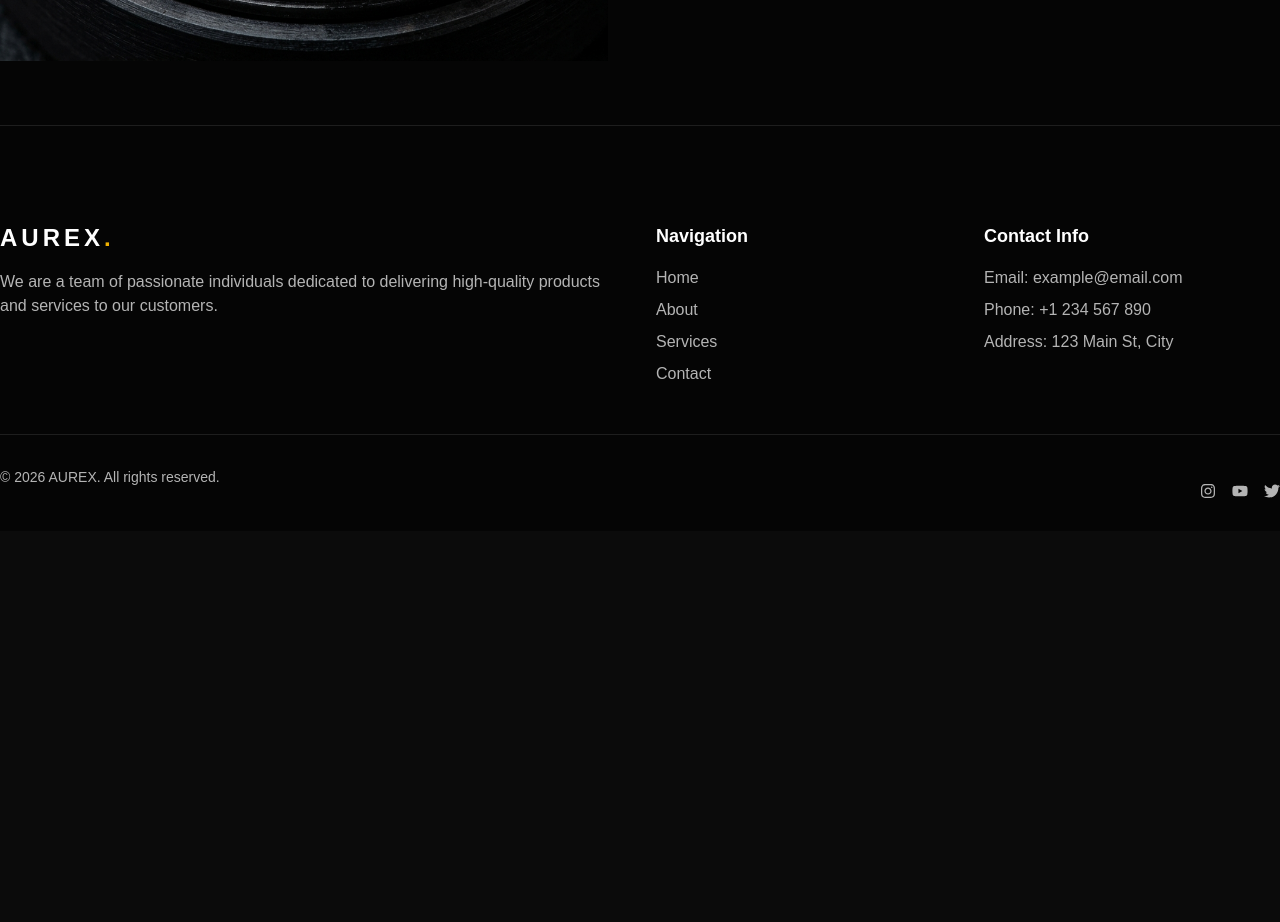
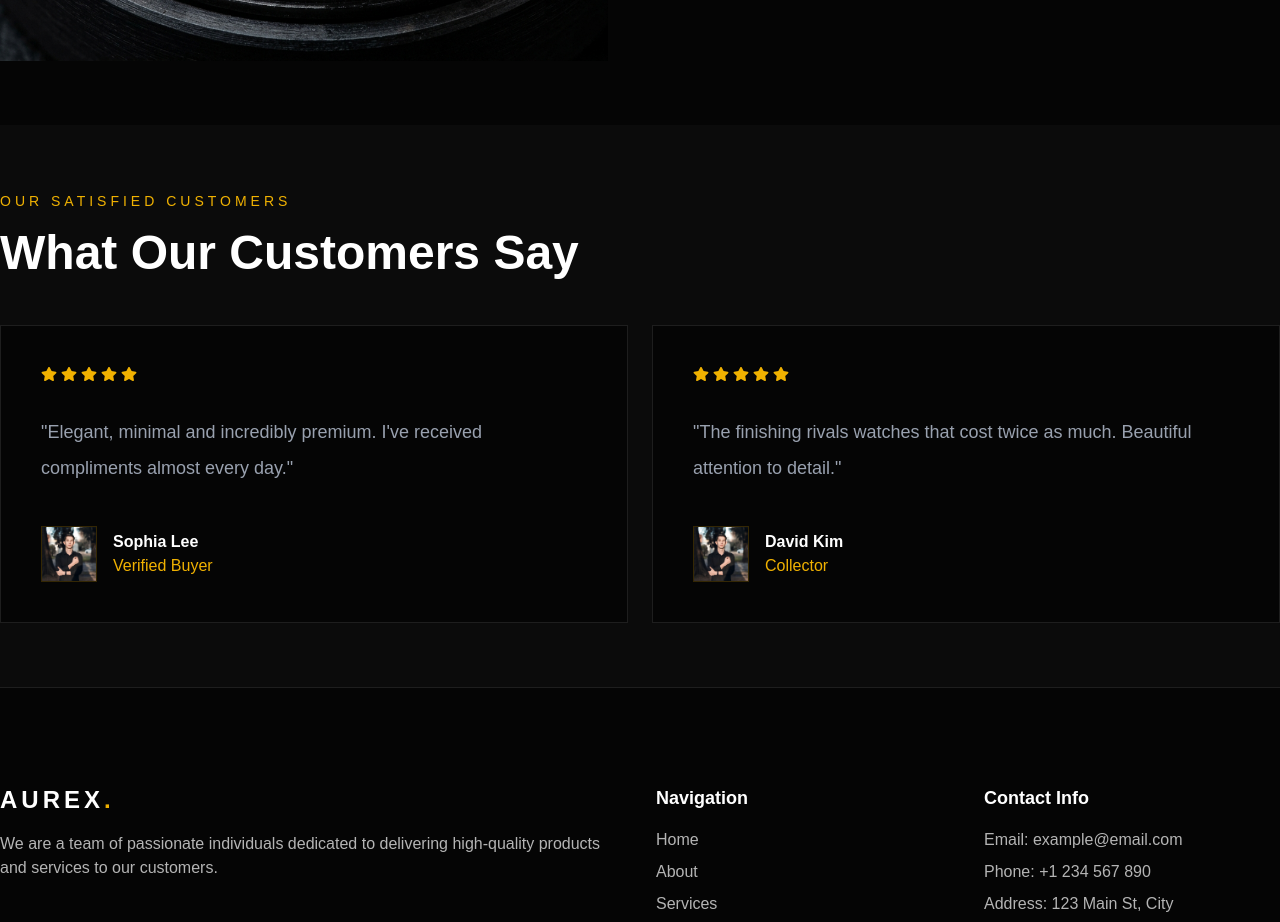
Before and after one commit to dev-nirob1/order-verification-system, a Next.js app: page / in a window 1280 px wide. Shown: the part 4880-5802 px from the top of the page. Before the commit the page ends 5411 px from the top, so only its background shows below. Built offline with nearby package versions, Linux system fonts and the light colour scheme.

Commit message:
testimonial section

```diff
--- a/src/app/(front)/page.js
+++ b/src/app/(front)/page.js
@@ -19,8 +19,8 @@ const LandingPage = () => {
             <Specification/>
             <FaqSection/>
            <Craftsmanship />
-           {/*   <Testimonials/>
-            <OrderForm/>
+              <Testimonials/>
+           {/* <OrderForm/>
             <CtaSection/> */}
         </div>
     );
--- a/src/app/components/front/Testimonials.jsx
+++ b/src/app/components/front/Testimonials.jsx
@@ -1,19 +1,18 @@
 "use client";
 
-import Image from "next/image";
 import { Swiper, SwiperSlide } from "swiper/react";
 import { Autoplay } from "swiper/modules";
-import { FaStar } from "react-icons/fa";
-
 import "swiper/css";
 import "swiper/css/pagination";
+import SectionHeader from "../common/SectionHeader";
+import TestimonialCards from "../ui/TestimonialCards";
 
 const testimonials = [
   {
     id: 1,
     name: "Marcus Vincent",
     role: "Verified Buyer",
-    image: "/images/users/user-1.jpg",
+    image: "/profile.jpg",
     review:
       "The craftsmanship exceeded every expectation. It feels like a watch that will stay with me for decades.",
   },
@@ -21,7 +20,7 @@ const testimonials = [
     id: 2,
     name: "Sophia Lee",
     role: "Verified Buyer",
-    image: "/images/users/user-2.jpg",
+    image: "/profile.jpg",
     review:
       "Elegant, minimal and incredibly premium. I've received compliments almost every day.",
   },
@@ -29,7 +28,7 @@ const testimonials = [
     id: 3,
     name: "David Kim",
     role: "Collector",
-    image: "/images/users/user-3.jpg",
+    image: "/profile.jpg",
     review:
       "The finishing rivals watches that cost twice as much. Beautiful attention to detail.",
   },
@@ -37,32 +36,24 @@ const testimonials = [
     id: 4,
     name: "Oliver James",
     role: "Verified Buyer",
-    image: "/images/users/user-4.jpg",
+    image: "/profile.jpg",
     review:
       "From packaging to build quality, everything screams luxury. Absolutely worth it.",
   },
 ];
 
-export default function Testimonials() {
+const Testimonials = () => {
   return (
-    <section id="reviews" className="bg-[#0b0b0b] py-28">
-      <div className="mx-auto max-w-7xl px-6 lg:px-8">
-
+    <section id="reviews" className="py-16">
+      <div className="mx-auto max-w-7xl px-6 lg:px-0">
         {/* Heading */}
-
-        <div className="mb-16 text-center">
-          <p className="text-sm uppercase tracking-[4px] text-yellow-500">
-            Owner Reviews
-          </p>
-
-          <h2 className="mt-4 text-5xl font-bold text-white">
-            Trusted Testimony
-          </h2>
-
-        </div>
+        <SectionHeader
+          title="What Our Customers Say"
+          subtitle="our satisfied customers"
+        />
 
         <Swiper
-          modules={[ Autoplay]}
+          modules={[Autoplay]}
           spaceBetween={24}
           slidesPerView={1}
           loop
@@ -76,53 +67,13 @@ export default function Testimonials() {
           }}
         >
           {testimonials.map((item) => (
-            <SwiperSlide key={item.id}>
-              <div className="border border-white/10 bg-white/[0.03] p-10 backdrop-blur-xl transition duration-300 hover:border-yellow-500/30 hover:bg-white/[0.05]">
-
-                {/* Stars */}
-
-                <div className="mb-8 flex gap-1 text-yellow-500">
-                  {[...Array(5)].map((_, i) => (
-                    <FaStar key={i} size={16} />
-                  ))}
-                </div>
-
-                {/* Review */}
-
-                <p className="min-h-[130px] text-lg leading-9 text-gray-300">
-                  "{item.review}"
-                </p>
-
-                {/* User */}
-
-                <div className="mt-10 flex items-center gap-4">
-
-                  <Image
-                    src={item.image}
-                    alt={item.name}
-                    width={60}
-                    height={60}
-                    className="h-14 w-14 object-cover"
-                  />
-
-                  <div>
-                    <h4 className="font-semibold text-white">
-                      {item.name}
-                    </h4>
-
-                    <p className="text-sm text-yellow-500">
-                      {item.role}
-                    </p>
-                  </div>
-
-                </div>
-
-              </div>
+            <SwiperSlide key={item.id} className="mt-12">
+              <TestimonialCards item={item} />
             </SwiperSlide>
           ))}
         </Swiper>
-
       </div>
     </section>
   );
-}
+};
+export default Testimonials;
--- /dev/null
+++ b/src/app/components/ui/TestimonialCards.jsx
@@ -0,0 +1,41 @@
+import Image from "next/image";
+import React from "react";
+import { FaStar } from "react-icons/fa";
+
+const TestimonialCards = ({ item }) => {
+  return (
+    <div>
+      <div className="border border-white/10 bg-(--foreground) p-10">
+        {/* Stars */}
+        <div className="mb-8 flex gap-1 text-yellow-500">
+          {[...Array(5)].map((_, i) => (
+            <FaStar key={i} size={16} />
+          ))}
+        </div>
+
+        {/* Review */}
+        <p className="text-lg leading-9 text-gray-400">
+          &quot;{item.review}&quot;
+        </p>
+
+        {/* User */}
+        <div className="mt-10 flex items-center gap-4">
+          <Image
+            src={item.image}
+            alt={item.name}
+            width={60}
+            height={60}
+            className="h-14 w-14 object-cover border border-yellow-500/20"
+          />
+
+          <div>
+            <h4 className="font-semibold text-white">{item.name}</h4>
+            <p className="text-yellow-500">{item.role}</p>
+          </div>
+        </div>
+      </div>
+    </div>
+  );
+};
+
+export default TestimonialCards;
```
Also changed, not shown: public/profile.jpg (added).
